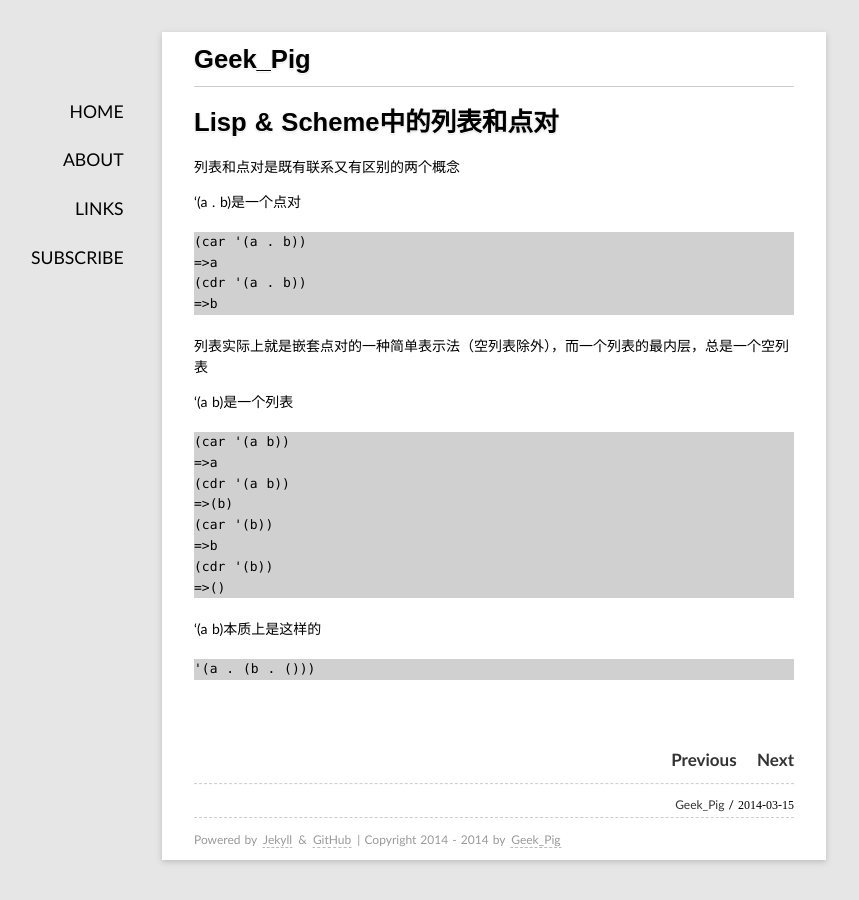
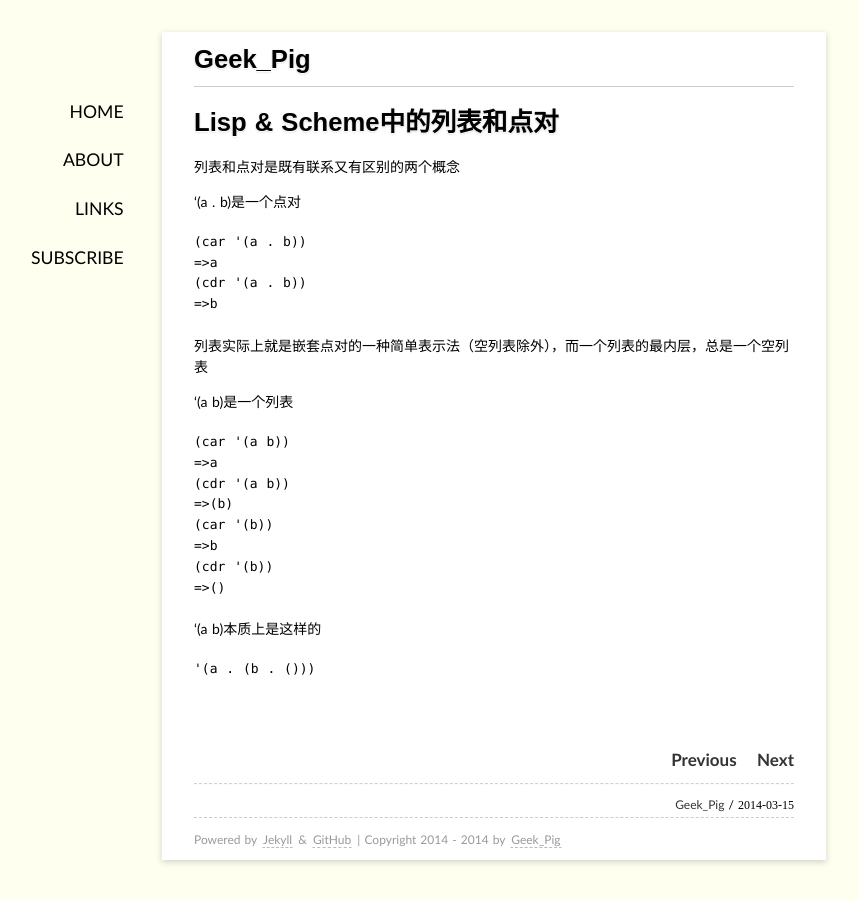
Before and after one commit to rhuichao/uternet.github.io, a Jekyll site: the page built from _posts/2014-03-15-list_and_pair.md, in a window 1280 px wide. Shown: the whole page, without its empty margins (146-1005 px from the left). Built offline with Jekyll 4.4.1, drawn with Linux system fonts in a browser that asks for light colours; some web fonts are replaced; Markdown is read by kramdown in place of the engine named in the settings.

Commit message:
new document posted

```diff
--- a/media/css/style.css
+++ b/media/css/style.css
@@ -18,7 +18,7 @@ body{
     margin-right:auto;
     font-family:"Hiragino Sans GB","Microsoft YaHei",Trebuchet,"Trebuchet MS",Tahoma,"Lucida Grande","Lucida Sans Unicode",Verdana,sans-serif;
     color:#000000;
-    background-color:#e6e6e6;
+    background-color:#fffff0;
     line-height: 150%;
     text-shadow:0 1px 0 rgba(255,255,255,0.12);
 }
@@ -84,11 +84,11 @@ pre,code{
     font-family:"inconsolata",Menlo,"Andale Mono",Consolas,"Courier New",Monaco,monospace;
     font-size:13px;
 }
-
+/*
 code{
     background-color:#D0D0D0;
 }
-
+*/
 /*引用块*/
 blockquote{
     display:block;
```
